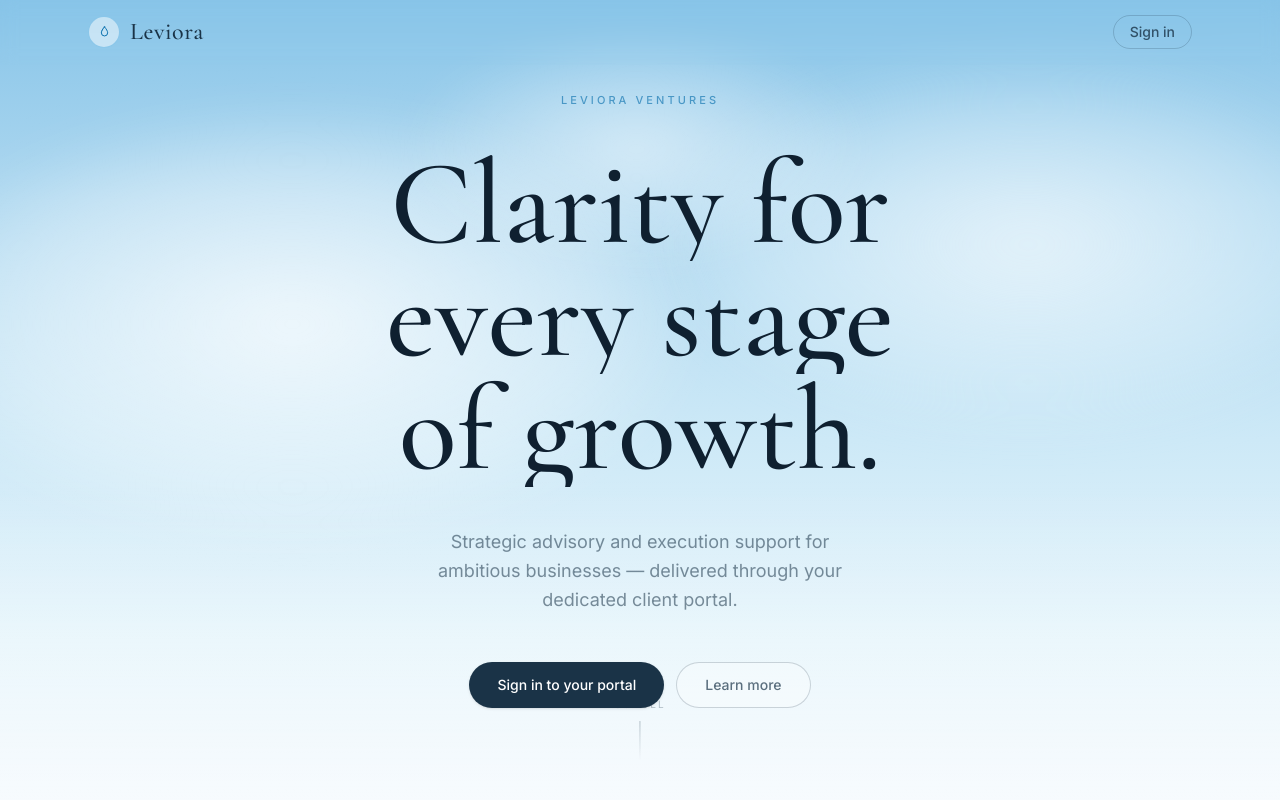
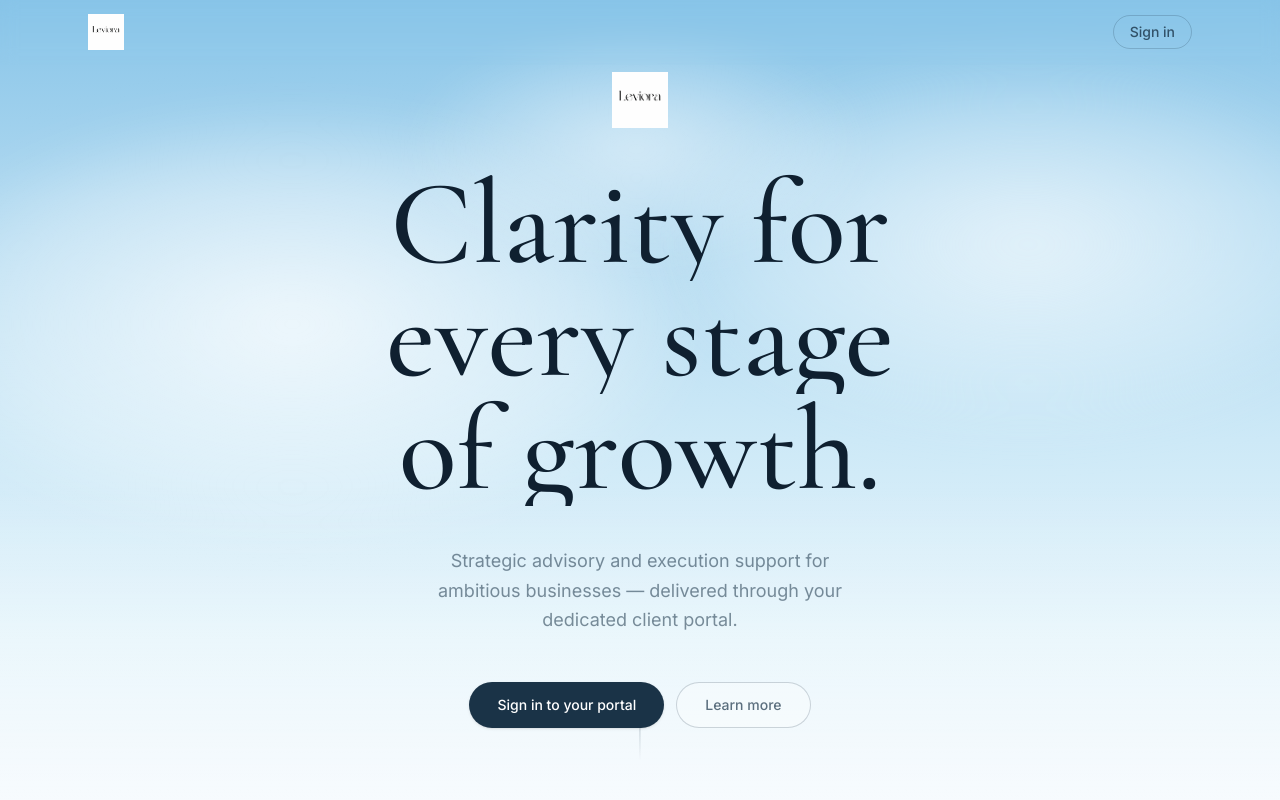
Before and after one commit to JSJames86/Leviora, a Next.js app: page / in a window 1280 px wide. Shown: the top 800 px of the page. Built offline with nearby package versions, Linux system fonts and the light colour scheme.

Commit message:
Add Leviora wordmark logo to landing page
Uses mix-blend-mode: multiply so the white background disappears on the
light sky canvas — appears fully transparent in nav, hero, and footer
without needing a transparent PNG export.

https://claude.ai/code/session_01NhWd3vdCSvWbrRmRFUGCsQ

```diff
--- a/src/components/landing/LandingPage.tsx
+++ b/src/components/landing/LandingPage.tsx
@@ -1,6 +1,7 @@
 "use client";
 
 import Link from "next/link";
+import Image from "next/image";
 import { useRef, useEffect, useState } from "react";
 import { motion, useInView, useScroll, useTransform } from "framer-motion";
 
@@ -72,17 +73,15 @@ function Nav() {
     >
       <div className="mx-auto max-w-6xl px-6 h-16 flex items-center justify-between">
         {/* Logo */}
-        <div className="inline-flex items-center gap-2.5">
-          <span className="flex size-8 items-center justify-center rounded-full border border-sky-600/30 bg-white/50 text-sky-700">
-            <svg width="15" height="15" viewBox="0 0 24 24" fill="none" stroke="currentColor" strokeWidth="1.5" strokeLinecap="round" strokeLinejoin="round">
-              <path d="M12 3c3 3.5 5 6.7 5 9.5a5 5 0 0 1-10 0C7 9.7 9 6.5 12 3Z" />
-              <path d="M12 3c-3 3.5-5 6.7-5 9.5" opacity="0.4" />
-            </svg>
-          </span>
-          <span className="font-heading text-2xl font-medium tracking-wide text-[#1a3347]">
-            Leviora
-          </span>
-        </div>
+        <Image
+          src="/logo-black.png"
+          alt="Leviora Ventures"
+          width={120}
+          height={48}
+          className="h-9 w-auto"
+          style={{ mixBlendMode: "multiply" }}
+          priority
+        />
         <Link
           href="/login"
           className="text-sm font-medium text-[#1a3347]/80 hover:text-[#1a3347] transition-colors border border-[#1a3347]/20 hover:border-[#1a3347]/40 px-4 py-1.5 rounded-full"
@@ -179,14 +178,22 @@ export default function LandingPage() {
           style={{ y: heroY, opacity: heroOpacity }}
           className="relative z-10 text-center px-6 max-w-4xl mx-auto"
         >
-          <motion.p
-            initial={{ opacity: 0, letterSpacing: "0.5em" }}
-            animate={{ opacity: 1, letterSpacing: "0.28em" }}
-            transition={{ duration: 1.4, ease: "easeOut", delay: 0.15 }}
-            className="text-[11px] font-medium uppercase tracking-[0.28em] text-sky-700/60 mb-10"
+          <motion.div
+            initial={{ opacity: 0, y: 10 }}
+            animate={{ opacity: 1, y: 0 }}
+            transition={{ duration: 1.0, ease: "easeOut", delay: 0.15 }}
+            className="flex justify-center mb-10"
           >
-            Leviora Ventures
-          </motion.p>
+            <Image
+              src="/logo-black.png"
+              alt="Leviora Ventures"
+              width={180}
+              height={72}
+              className="h-14 w-auto"
+              style={{ mixBlendMode: "multiply" }}
+              priority
+            />
+          </motion.div>
 
           <h1 className="font-heading text-[clamp(3.5rem,9.5vw,7.5rem)] leading-[0.94] font-medium text-[#0f2030] mb-10">
             <AnimatedHeadline lines={["Clarity for", "every stage", "of growth."]} />
@@ -408,14 +415,14 @@ export default function LandingPage() {
       {/* ── Footer ── */}
       <footer className="border-t border-[#1a3347]/[0.08]" style={{ background: "#e8f5fc" }}>
         <div className="mx-auto max-w-6xl px-6 h-16 flex items-center justify-between">
-          <div className="inline-flex items-center gap-2">
-            <span className="flex size-6 items-center justify-center rounded-full border border-sky-600/20 text-sky-700/60">
-              <svg width="11" height="11" viewBox="0 0 24 24" fill="none" stroke="currentColor" strokeWidth="1.5" strokeLinecap="round" strokeLinejoin="round">
-                <path d="M12 3c3 3.5 5 6.7 5 9.5a5 5 0 0 1-10 0C7 9.7 9 6.5 12 3Z" />
-              </svg>
-            </span>
-            <span className="font-heading text-base text-[#1a3347]/50">Leviora</span>
-          </div>
+          <Image
+            src="/logo-black.png"
+            alt="Leviora Ventures"
+            width={80}
+            height={32}
+            className="h-6 w-auto opacity-40"
+            style={{ mixBlendMode: "multiply" }}
+          />
           <p className="text-xs text-[#1a3347]/30">
             © {new Date().getFullYear()} Leviora Ventures
           </p>
```
Also changed, not shown: public/logo-black.png (added), public/logo-color.png (added).
